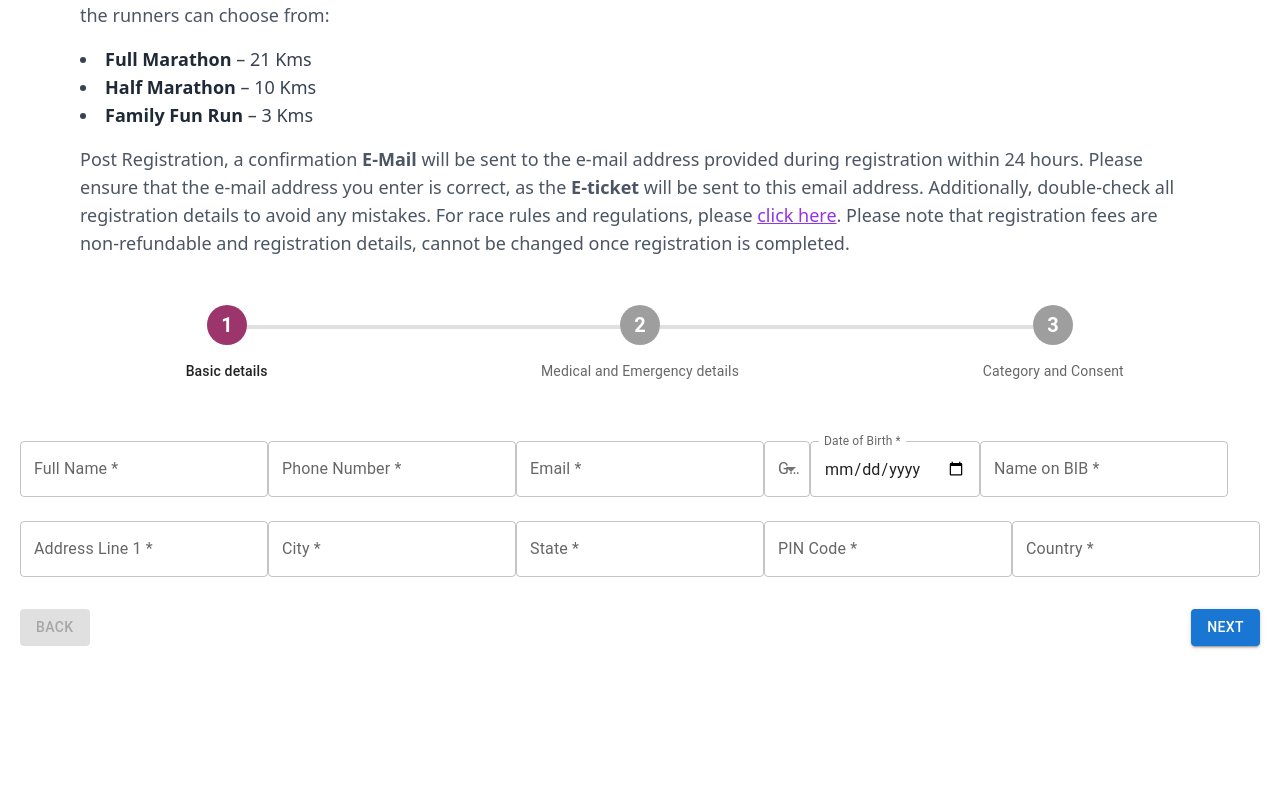
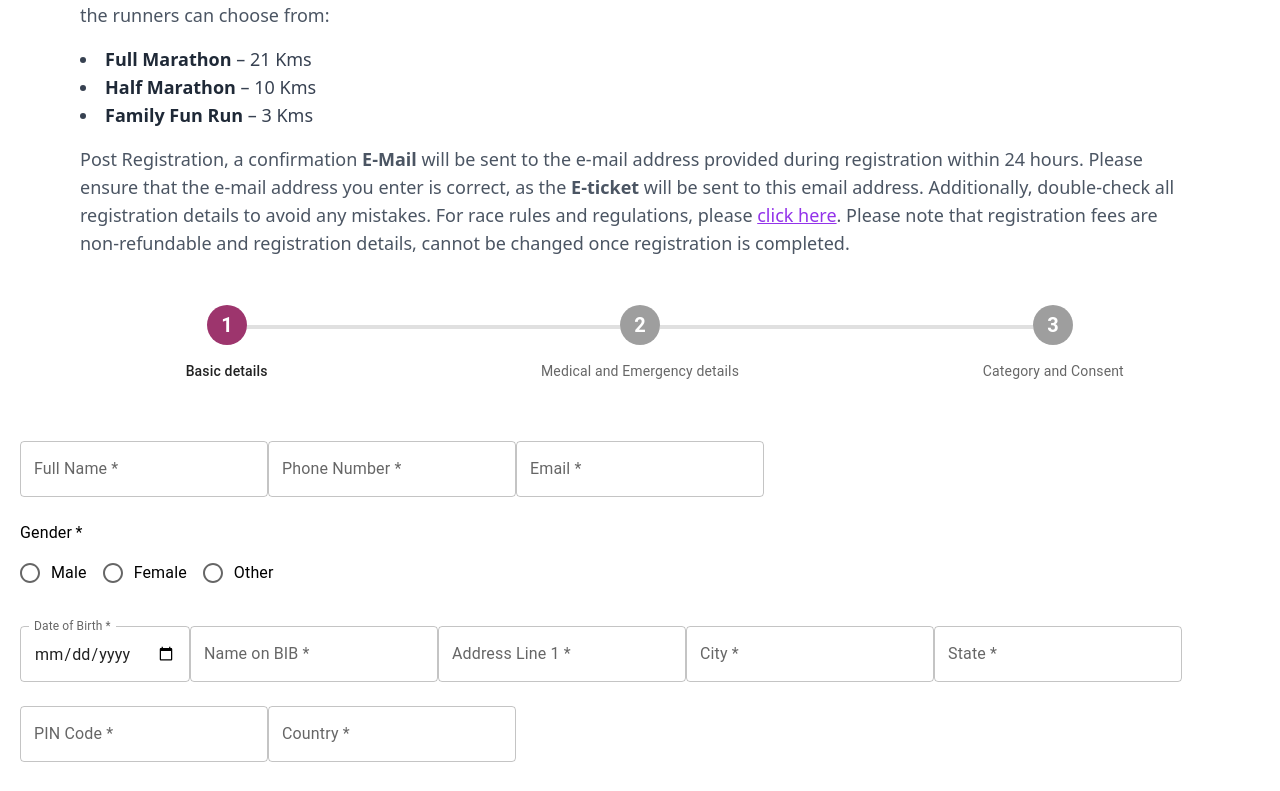
Before and after one commit to tomsabu444/Pala-Marathon-Website, a React (Vite) app in the folder client/: page /register in a window 1280 px wide. Shown: the part 404-1195 px from the top of the page. Before the commit the page ends 1078 px from the top, so only its background shows below. Built offline with nearby package versions, Linux system fonts and the light colour scheme.

Commit message:
Refine gender selection with improved error messages and required indication
Updated the gender selection field with specific error messages and a required asterisk to enhance user clarity and experience. Ensures users select a valid gender option. No newline at end of file.

#ISSUE-123

```diff
--- a/client/src/components/RegistrationForm.jsx
+++ b/client/src/components/RegistrationForm.jsx
@@ -6,13 +6,19 @@ import {
   TextField,
   Box,
   MenuItem,
+  FormControl,
+  FormLabel,
+  RadioGroup,
+  FormControlLabel,
+  Radio,
+  FormHelperText,
 } from "@mui/material";
 import React, { useState } from "react";
 import { useForm, FormProvider } from "react-hook-form";
 import { zodResolver } from "@hookform/resolvers/zod";
 import { z } from "zod";
 
-// Updated Zod schema for Step 0 with additional fields
+// Updated Zod schema with more explicit gender requirement message
 const basicDetailsSchema = z.object({
   name: z.string().min(1, "Name is required"),
   phone: z
@@ -20,7 +26,12 @@ const basicDetailsSchema = z.object({
     .min(10, "Phone number should be at least 10 digits")
     .regex(/^\d+$/, "Phone number must be numeric"),
   email: z.string().email("Invalid email address"),
-  gender: z.string().min(1, "Gender is required"),
+  gender: z.enum(["male", "female", "other"], {
+    required_error: "Please select your gender",
+    invalid_type_error: "Please select a valid gender option",
+  }).refine((val) => val !== undefined && val !== null, {
+    message: "Gender selection is required"
+  }),
   dateOfBirth: z.string().min(1, "Date of Birth is required"),
   nameOnBib: z.string().min(1, "Name on BIB is required"),
   address: z.object({
@@ -69,6 +80,7 @@ function RegistrationForm() {
     handleSubmit,
     trigger,
     formState: { errors },
+    register,
   } = methods;
 
   const onSubmit = async (data) => {
@@ -136,9 +148,7 @@ function RegistrationForm() {
           </Step>
         ))}
       </Stepper>
-      {/* Stepper end */}
 
-      {/* Form Starting */}
       <div className="mx-5">
         <FormProvider {...methods}>
           <form onSubmit={handleSubmit(onSubmit)}>
@@ -150,7 +160,7 @@ function RegistrationForm() {
                   margin="normal"
                   error={!!errors.name}
                   helperText={errors.name ? errors.name.message : ""}
-                  {...methods.register("name")}
+                  {...register("name")}
                 />
                 <TextField
                   label="Phone Number *"
@@ -158,7 +168,7 @@ function RegistrationForm() {
                   margin="normal"
                   error={!!errors.phone}
                   helperText={errors.phone ? errors.phone.message : ""}
-                  {...methods.register("phone")}
+                  {...register("phone")}
                 />
                 <TextField
                   label="Email *"
@@ -166,21 +176,73 @@ function RegistrationForm() {
                   margin="normal"
                   error={!!errors.email}
                   helperText={errors.email ? errors.email.message : ""}
-                  {...methods.register("email")}
+                  {...register("email")}
                 />
-                <TextField
-                  label="Gender *"
-                  variant="outlined"
-                  margin="normal"
-                  select
+
+                {/* Updated Gender Selection with Required Indication */}
+                <FormControl
+                  required
                   error={!!errors.gender}
-                  helperText={errors.gender ? errors.gender.message : ""}
-                  {...methods.register("gender")}
+                  component="fieldset"
+                  sx={{
+                    display: 'block',
+                    my: 2,
+                    '& .MuiFormLabel-asterisk': {
+                      color: errors.gender ? '#d32f2f' : 'inherit'
+                    }
+                  }}
                 >
-                  <MenuItem value="Male">Male</MenuItem>
-                  <MenuItem value="Female">Female</MenuItem>
-                  <MenuItem value="Other">Other</MenuItem>
-                </TextField>
+                  <FormLabel
+                    component="legend"
+                    sx={{
+                      color: errors.gender ? '#d32f2f' : 'inherit',
+                      '&.Mui-focused': {
+                        color: errors.gender ? '#d32f2f' : '#9D356D'
+                      }
+                    }}
+                  >
+                    Gender
+                  </FormLabel>
+                  <RadioGroup
+                    row
+                    aria-required="true"
+                    sx={{ mt: 1 }}
+                  >
+                    <FormControlLabel
+                      value="male"
+                      control={
+                        <Radio
+                          {...register("gender", { required: "Gender selection is required" })}
+                        />
+                      }
+                      label="Male"
+                    />
+                    <FormControlLabel
+                      value="female"
+                      control={
+                        <Radio
+                          {...register("gender", { required: "Gender selection is required" })}
+                        />
+                      }
+                      label="Female"
+                    />
+                    <FormControlLabel
+                      value="other"
+                      control={
+                        <Radio
+                          {...register("gender", { required: "Gender selection is required" })}
+                        />
+                      }
+                      label="Other"
+                    />
+                  </RadioGroup>
+                  {errors.gender && (
+                    <FormHelperText sx={{ color: '#d32f2f', ml: 0 }}>
+                      {errors.gender.message}
+                    </FormHelperText>
+                  )}
+                </FormControl>
+
                 <TextField
                   label="Date of Birth *"
                   variant="outlined"
@@ -189,7 +251,7 @@ function RegistrationForm() {
                   InputLabelProps={{ shrink: true }}
                   error={!!errors.dateOfBirth}
                   helperText={errors.dateOfBirth ? errors.dateOfBirth.message : ""}
-                  {...methods.register("dateOfBirth")}
+                  {...register("dateOfBirth")}
                 />
                 <TextField
                   label="Name on BIB *"
@@ -197,7 +259,7 @@ function RegistrationForm() {
                   margin="normal"
                   error={!!errors.nameOnBib}
                   helperText={errors.nameOnBib ? errors.nameOnBib.message : ""}
-                  {...methods.register("nameOnBib")}
+                  {...register("nameOnBib")}
                 />
                 <TextField
                   label="Address Line 1 *"
@@ -205,7 +267,7 @@ function RegistrationForm() {
                   margin="normal"
                   error={!!errors.address?.line1}
                   helperText={errors.address?.line1 ? errors.address.line1.message : ""}
-                  {...methods.register("address.line1")}
+                  {...register("address.line1")}
                 />
                 <TextField
                   label="City *"
@@ -213,7 +275,7 @@ function RegistrationForm() {
                   margin="normal"
                   error={!!errors.address?.city}
                   helperText={errors.address?.city ? errors.address.city.message : ""}
-                  {...methods.register("address.city")}
+                  {...register("address.city")}
                 />
                 <TextField
                   label="State *"
@@ -221,7 +283,7 @@ function RegistrationForm() {
                   margin="normal"
                   error={!!errors.address?.state}
                   helperText={errors.address?.state ? errors.address.state.message : ""}
-                  {...methods.register("address.state")}
+                  {...register("address.state")}
                 />
                 <TextField
                   label="PIN Code *"
@@ -229,7 +291,7 @@ function RegistrationForm() {
                   margin="normal"
                   error={!!errors.address?.pinCode}
                   helperText={errors.address?.pinCode ? errors.address.pinCode.message : ""}
-                  {...methods.register("address.pinCode")}
+                  {...register("address.pinCode")}
                 />
                 <TextField
                   label="Country *"
@@ -237,12 +299,11 @@ function RegistrationForm() {
                   margin="normal"
                   error={!!errors.address?.country}
                   helperText={errors.address?.country ? errors.address.country.message : ""}
-                  {...methods.register("address.country")}
+                  {...register("address.country")}
                 />
               </Box>
             )}
 
-            {/* Step 1 and Step 2 remain unchanged */}
             {activeStep === 1 && (
               <Box sx={{ my: 3 }}>
                 <TextField
@@ -256,14 +317,14 @@ function RegistrationForm() {
                       ? errors.emergencyContact.message
                       : ""
                   }
-                  {...methods.register("emergencyContact")}
+                  {...register("emergencyContact")}
                 />
                 <TextField
                   label="Medical Information"
                   variant="outlined"
                   fullWidth
                   margin="normal"
-                  {...methods.register("medicalInfo")}
+                  {...register("medicalInfo")}
                 />
               </Box>
             )}
@@ -277,13 +338,13 @@ function RegistrationForm() {
                   margin="normal"
                   error={!!errors.category}
                   helperText={errors.category ? errors.category.message : ""}
-                  {...methods.register("category")}
+                  {...register("category")}
                 />
                 <Box sx={{ display: "flex", alignItems: "center", mt: 2 }}>
                   <label>
                     <input
                       type="checkbox"
-                      {...methods.register("consent")}
+                      {...register("consent")}
                       style={{ marginRight: "0.5rem" }}
                     />
                     Consent
@@ -314,7 +375,6 @@ function RegistrationForm() {
           </form>
         </FormProvider>
       </div>
-      {/* Form ending */}
     </div>
   );
 }
```
